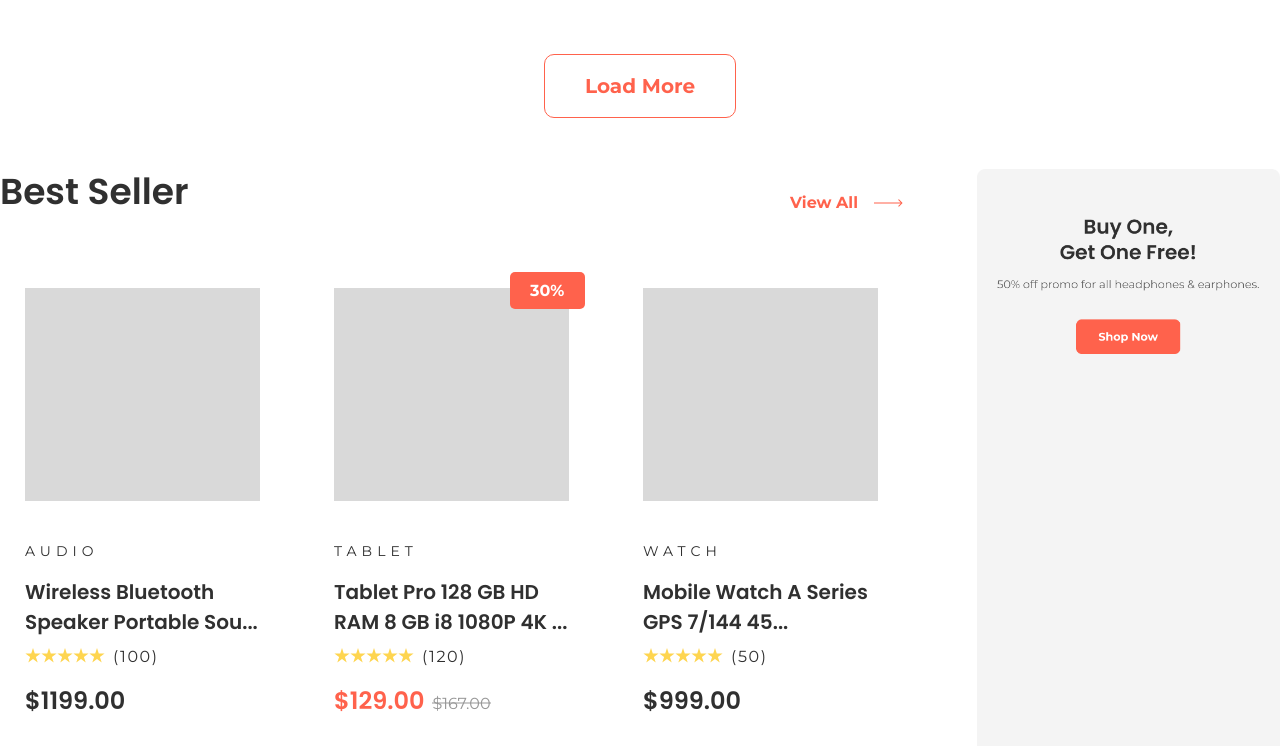
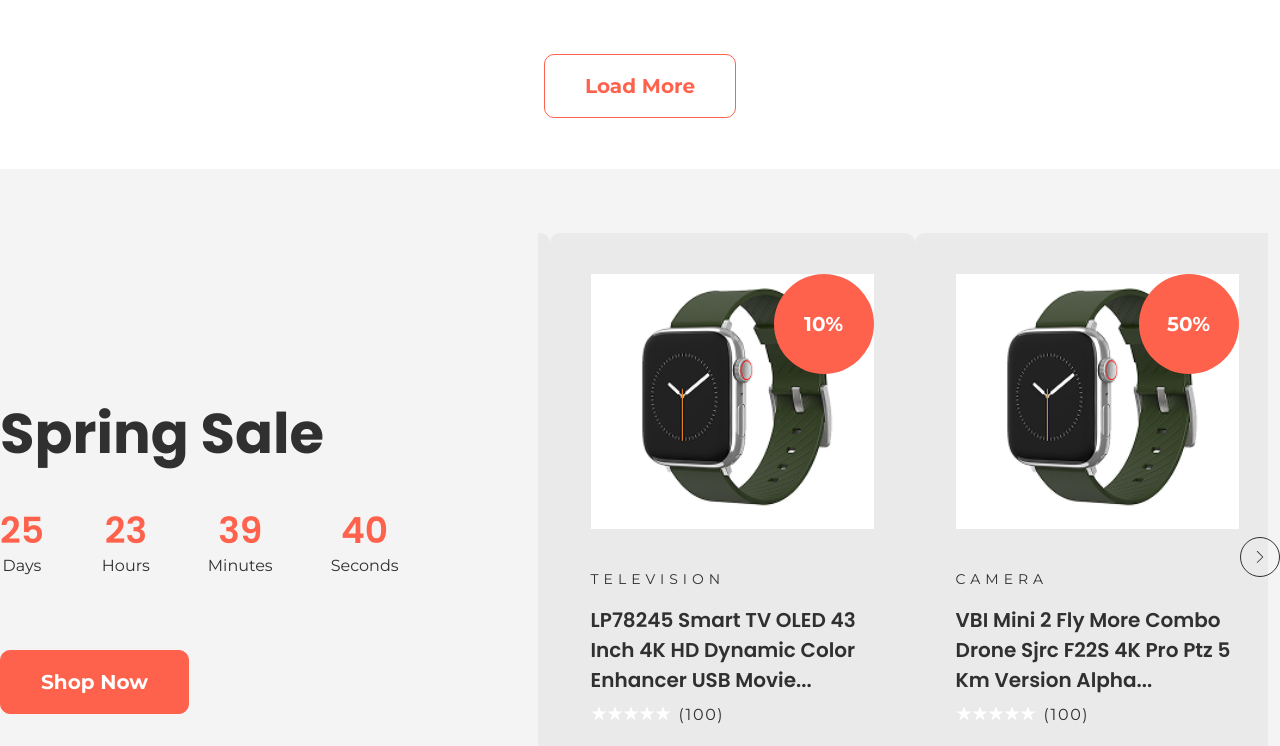
Before and after one commit to mashrafi02/E-Shop-Ecommerce-App, a React (Vite) app: page / in a window 1280 px wide. Shown: the part 2884-3630 px from the top of the page. Built offline with nearby package versions, Linux system fonts and the light colour scheme.

Commit message:
Spring sale complete

```diff
--- a/src/Pagelayouts/DiscountComponent.jsx
+++ b/src/Pagelayouts/DiscountComponent.jsx
@@ -1,9 +1,10 @@
 import React from 'react'
 
-const DiscountComponent = ({width="75px", height="37px", px="20px", py="7px", radius="5px", text}) => {
+const DiscountComponent = ({width="75px", height="37px", px="20px", py="7px", radius="5px", fontSize="16px", text}) => {
   return (
-    <div className="bg-[#FF624C] font-[Montserrat] text-base text-white font-bold leading-6"
+    <div className="bg-[#FF624C] font-[Montserrat] text-white font-bold leading-6 flex justify-center items-center"
          style={{
+            fontSize:fontSize,
             width:width,
             height:height,
             paddingInline:px,
--- a/src/Pagelayouts/ProductComponent.jsx
+++ b/src/Pagelayouts/ProductComponent.jsx
@@ -3,13 +3,17 @@ import DiscountComponent from "./DiscountComponent";
 import { IoMdHeartEmpty } from "react-icons/io";
 import { GoShareAndroid } from "react-icons/go";
 import CartIcon2 from "../assets/svg_icons/CartIcon2";
+import { useState } from "react";
 
 const ProductComponent = ({maxWidth="284px",
                           image="/images/product-placeholder.png",
                           text="",
                           title="",
                           bg="transparent",
+                          bgHover=undefined,
                           border=true,
+                          starColor="#FED550",
+                          starHover=false,
                           p="24px 24px 44px 24px",
                           discount="",
                           diswidth="75px",
@@ -17,19 +21,32 @@ const ProductComponent = ({maxWidth="284px",
                           dispx = "20px",
                           dispy = "7px",
                           disradius = "5px",
+                          disFontSize="16px",
+                          disTop="-16px",
+                          disRight="-16px",
                           rating="0",
                           starRating="",
-                          availability="",
+                          totalProduct=undefined,
+                          availability=undefined,
                           price="0",
                           preprice="" }) => {
 
-  const hoverBorder = 'hover:border-[#BFBFBF]'
+
+  const hoverBorder = 'hover:border-[#BFBFBF]';
+  const hoverStar = 'group-hover:!text-[#FED550]';
+  const hoverbg = `hover:!bg-[${bgHover}]`;
+  let stockWidth = Math.floor((parseInt(availability)/parseInt(totalProduct)) * 100)
+  let stockWidthColor = stockWidth > 90? "#FF624C" : "#303030";
+
+
+  console.log(stockWidth)
+
   let ratingNumberArray;
   if(starRating){
     ratingNumberArray = new Array(starRating).fill("");
   }
   return (
-    <div className={`border border-transparent ${border && hoverBorder} rounded-[10px] cursor-pointer duration-300 group`}
+    <div className={`border border-transparent ${border && hoverBorder} ${bgHover && hoverbg} rounded-[10px] cursor-pointer duration-300 group`}
           style={{
             maxWidth:maxWidth,
             padding:p,
@@ -39,8 +56,8 @@ const ProductComponent = ({maxWidth="284px",
             <img className='w-full' src={image} alt="item-image" />
             {
               discount &&
-                  <div className="discount absolute z-999 -top-4 -right-4">
-                      <DiscountComponent width={diswidth} height={disheight} px={dispx} py={dispy} radius={disradius} text={discount} />
+                  <div className="discount absolute z-999" style={{top:disTop, right:disRight}}>
+                      <DiscountComponent width={diswidth} height={disheight} px={dispx} py={dispy} radius={disradius} text={discount} fontSize={disFontSize}/>
                   </div>
             }
             <div className="hover-options scale-0 group-hover:scale-100 duration-300 flex justify-center gap-x-[18px] items-center absolute w-full top-[158px]">
@@ -57,7 +74,7 @@ const ProductComponent = ({maxWidth="284px",
         </div>
         <h4 className="text-[14px] text-[#303030] leading-5 font-[Montserrat] font-normal tracking-[5px] mb-4">{title}</h4>
         <p className="text-[#303030] font-[Poppins] text-xl font-semibold leading-[30px] mb-2 group-hover:text-[#FF624C] group-hover:underline duration-200">{text}</p>
-        <div className="star-rating flex items-center mb-5">
+        <div className={`star-rating flex items-center mb-5 ${starHover && hoverStar}`} style={{color:starColor}}>
             {
               starRating &&
                   ratingNumberArray.map((_,index) => <StarIcon key={index} />)
@@ -66,7 +83,7 @@ const ProductComponent = ({maxWidth="284px",
         </div>
         <span className="font-[Poppins] text-2xl font-semibold leading-[30px]"
               style={{
-                color: preprice? "#FF624C" : "#303030"
+                color: preprice? "#FF624C" : "#303030",
               }}>${price}
         </span>
         {
@@ -75,6 +92,16 @@ const ProductComponent = ({maxWidth="284px",
                   ${preprice}
               </span>
         }
+        {
+          availability &&
+              <div className="h-[30px] w-full bg-[#E0E0E0] rounded-[25px] mt-8 relative">
+                  <div style={{background:stockWidthColor, width:`${stockWidth}%`, height:"100%", borderRadius:"25px"}}>
+                      <span className="text-white font-[Montserrat] font-bold text-base leading-6 absolute w-full text-center top-1/2 -translate-y-1/2"
+                          >{stockWidth > 90? "LIMITED STOCK!" : `${availability} AVAILABLE`}
+                      </span>
+                  </div>
+              </div>
+        }
     </div>
   )
 }
--- /dev/null
+++ b/src/Pagelayouts/Timer.jsx
@@ -0,0 +1,63 @@
+import React, { useEffect, useState } from 'react';
+
+const Timer = ({ OfferLastDate = undefined }) => {
+  const [leftTime, setLeftTime] = useState({
+    day: "00",
+    hour: "00",
+    minute: "00",
+    second: "00"
+  });
+
+  const getLeftTime = () => {
+    const lastTime = new Date(OfferLastDate).getTime();
+    const currentTime = Date.now();
+    const difference = lastTime - currentTime;
+
+    if (difference <= 0) {
+      return { day: "00", hour: "00", minute: "00", second: "00" };
+    } else {
+      let days = Math.floor(difference / (1000 * 60 * 60 * 24));
+      let hours = Math.floor((difference / (1000 * 60 * 60)) % 24);
+      let minutes = Math.floor((difference / (1000 * 60)) % 60);
+      let seconds = Math.floor((difference / 1000) % 60);
+
+      return {
+        day: String(days).padStart(2, "0"),
+        hour: String(hours).padStart(2, "0"),
+        minute: String(minutes).padStart(2, "0"),
+        second: String(seconds).padStart(2, "0")
+      };
+    }
+  };
+
+  useEffect(() => {
+    const interval = setInterval(() => {
+      setLeftTime(getLeftTime());
+    }, 1000);
+
+    return () => clearInterval(interval);
+  }, [OfferLastDate]);
+
+  return (
+    <div className='flex gap-x-[58px]'>
+        <span className='flex flex-col justify-center items-center font-[Poppins] font-semibold text-[#FF624C] text-4xl leading-[46px] relative after:absolute after:content-[":"] after:text-[36px] after:text-[#FF624C] after:font-semibold after:leading-6 after:top-2 after:-right-8'>
+            {leftTime.day}
+            <span className='font-[Montserrat] font-normal text-base text-[#303030] leading-6'>Days</span>
+        </span>
+        <span className='flex flex-col justify-center items-center font-[Poppins] font-semibold text-[#FF624C] text-4xl leading-[46px] relative after:absolute after:content-[":"] after:text-[36px] after:text-[#FF624C] after:font-semibold after:leading-6 after:top-2 after:-right-8'>
+            {leftTime.hour}
+            <span className='font-[Montserrat] font-normal text-base text-[#303030] leading-6'>Hours</span>
+        </span>
+        <span className='flex flex-col justify-center items-center font-[Poppins] font-semibold text-[#FF624C] text-4xl leading-[46px] relative after:absolute after:content-[":"] after:text-[36px] after:text-[#FF624C] after:font-semibold after:leading-6 after:top-2 after:-right-8'>
+            {leftTime.minute}
+            <span className='font-[Montserrat] font-normal text-base text-[#303030] leading-6'>Minutes</span>
+        </span>
+        <span className='flex flex-col justify-center items-center font-[Poppins] font-semibold text-[#FF624C] text-4xl leading-[46px]'>
+            {leftTime.second}
+            <span className='font-[Montserrat] font-normal text-base text-[#303030] leading-6'>Seconds</span>
+        </span>
+    </div>
+  );
+};
+
+export default Timer;
--- a/src/assets/svg_icons/StarIcon.jsx
+++ b/src/assets/svg_icons/StarIcon.jsx
@@ -1,6 +1,6 @@
 import React from 'react'
 
-const StarIcon = ({width=16, height=15, bg="#FED550"}) => {
+const StarIcon = ({width=16, height=15, bg="currentColor"}) => {
   return (
     <svg width={width} height={height} viewBox="0 0 16 15" fill="none" xmlns="http://www.w3.org/2000/svg">
         <path d="M8 0L9.79611 5.52786H15.6085L10.9062 8.94427L12.7023 14.4721L8 11.0557L3.29772 14.4721L5.09383 8.94427L0.391548 5.52786H6.20389L8 0Z" fill={bg}/>
--- a/src/components/HomePage_Components/FeaturedProductsSlider.jsx
+++ b/src/components/HomePage_Components/FeaturedProductsSlider.jsx
@@ -78,6 +78,7 @@ const FeaturedProductsSlider = () => {
                     </span>
                 </Link>
             </div>
+            <div className='min-w-0 featured-products'>
                 <Slider {...settings}>
                     <ProductComponent image={"/images/watch.png"} title={"PHONE"} text={"JPhone 13 High Quality Value Buy Best Cam..."} rating={"50"} starRating={5} price={"999.00"}/>
                     <ProductComponent image={"/images/watch.png"} title={"AUDIO"} text={"WH-1000XM4 Wireless Headphones High Qu..."} rating={"120"} starRating={5} price={"59.00"} preprice={"118.00"} discount={"50"}/>
@@ -90,6 +91,7 @@ const FeaturedProductsSlider = () => {
                     <ProductComponent image={"/images/watch.png"} title={"CAMERA"} text={"Mini Polaroid Camera for Girls with Flash Li..."} rating={"70"} starRating={5} price={"79.00"} preprice={"118.00"} discount={"50"}/>
                     <ProductComponent image={"/images/watch.png"} title={"TELEVISION"} text={"AG OLED65CXPUA 4K Smart OLED TV New ..."} rating={"20"} starRating={5} price={"2799.00"}/>
                 </Slider>
+            </div>
         </section>
     </Container>
   )
--- /dev/null
+++ b/src/components/HomePage_Components/SpringSale.jsx
@@ -0,0 +1,72 @@
+import React from 'react';
+import Container from "../../Pagelayouts/Container";
+import Slider from "react-slick";
+import "slick-carousel/slick/slick.css";
+import "slick-carousel/slick/slick-theme.css";
+import { SlArrowRight } from "react-icons/sl";
+import ProductComponent from '../../Pagelayouts/ProductComponent';
+import Timer from '../../Pagelayouts/Timer';
+import Button from "../../Pagelayouts/Button";
+
+function SampleNextArrow(props) {
+  const { className, onClick } = props;
+  return (
+    <div
+      className={className}
+      style={{
+        width:"40px",
+        height:"40px",
+        border:"1px solid #303030",
+        borderRadius:"50%",
+        display:"flex",
+        justifyContent:"center",
+        alignItems:"center",
+        right:0,
+        zIndex:10
+      }}
+      onClick={onClick}
+    >
+      <SlArrowRight className='text-[12px] text-[#303030] absolute left-1/2 -translate-x-1/2'/>
+    </div>
+  );
+}
+
+const SpringSale = () => {
+
+    var settings = {
+        dots: false,
+        infinite: true,
+        autoplay: true,
+        speed: 350,
+        autoplaySpeed: 2000,
+        slidesToShow: 2,
+        slidesToScroll: 1,
+        nextArrow: <SampleNextArrow />,
+      };
+
+  return (
+    <section className='mb-[110px] py-[64px]' style={{background:"url('/images/springsale-back.png')"}}>
+        <Container>
+            <div className='flex gap-x-[127px] items-center'>
+                <div className="timer">
+                    <h2 className='max-w-[325px] font-[Poppins] font-bold text-[56px] text-[#303030] leading-[68px] mb-10'>Spring Sale</h2>
+                    <Timer OfferLastDate="June 27, 2025 12:00 PM +06"/>
+                    <div className='mt-[72px]'>
+                        <Button text="Shop Now" />
+                    </div>
+                </div>
+                <div className='min-w-0 spring-sale'>
+                    <Slider {...settings}>
+                        <ProductComponent maxWidth='463px' border={false} bg='#EAEAEA' starColor='white' starHover={true} bgHover="white" image={"/images/watch.png"} title={"TELEVISION"} text={"LP78245 Smart TV OLED 43 Inch 4K HD Dynamic Color Enhancer USB Movie..."} rating={"100"} starRating={5} price={"4599.00"} preprice="5058.00" availability={50} totalProduct={100} p='40px 40px 43px 40px' discount='10' disheight='100px' diswidth='100px' dispy='35px' dispx='28px' disradius='50%' disFontSize='20px' disTop='0' disRight='0'/>
+                        <ProductComponent maxWidth='463px' border={false} bg='#EAEAEA' starColor='white' starHover={true} bgHover="white" image={"/images/watch.png"} title={"CAMERA"} text={"VBI Mini 2 Fly More Combo Drone Sjrc F22S 4K Pro Ptz 5 Km Version Alpha..."} rating={"100"} starRating={5} price={"819.00"} preprice="1638.00" availability={95} totalProduct={100} p='40px 40px 43px 40px' discount='50' disheight='100px' diswidth='100px' dispy='35px' dispx='28px' disradius='50%' disFontSize='20px' disTop='0' disRight='0'/>
+                        <ProductComponent maxWidth='463px' border={false} bg='#EAEAEA' starColor='white' starHover={true} bgHover="white" image={"/images/watch.png"} title={"TELEVISION"} text={"LP78245 Smart TV OLED 43 Inch 4K HD Dynamic Color Enhancer USB Movie..."} rating={"100"} starRating={5} price={"4599.00"} preprice="5058.00" availability={50} totalProduct={100} p='40px 40px 43px 40px' discount='10' disheight='100px' diswidth='100px' dispy='35px' dispx='28px' disradius='50%' disFontSize='20px' disTop='0' disRight='0'/>
+                        <ProductComponent maxWidth='463px' border={false} bg='#EAEAEA' starColor='white' starHover={true} bgHover="white" image={"/images/watch.png"} title={"CAMERA"} text={"VBI Mini 2 Fly More Combo Drone Sjrc F22S 4K Pro Ptz 5 Km Version Alpha..."} rating={"100"} starRating={5} price={"819.00"} preprice="1638.00" availability={95} totalProduct={100} p='40px 40px 43px 40px' discount='50' disheight='100px' diswidth='100px' dispy='35px' dispx='28px' disradius='50%' disFontSize='20px' disTop='0' disRight='0'/>
+                    </Slider>
+                </div>
+            </div>
+        </Container>
+    </section>
+  )
+}
+
+export default SpringSale
--- a/src/index.css
+++ b/src/index.css
@@ -1,9 +1,25 @@
 @import "tailwindcss";
 
-.slick-list{
+.featured-products .slick-list{
   margin: 0 40px !important;
 }
 
-.slick-track {
+.featured-products .slick-track {
   left: 2.5px !important;
 }
+
+.spring-sale .slick-list{
+  margin: 0 12px !important;
+}
+
+.spring-sale .slick-track {
+  left: 12px !important;
+}
+
+.spring-sale .slick-next::before{
+  color: transparent !important;
+}
+
+.spring-sale .slick-prev{
+  display: none !important;
+}
--- a/src/pages/HomePage.jsx
+++ b/src/pages/HomePage.jsx
@@ -5,6 +5,7 @@ import FAQ from "../components/HomePage_Components/FAQ"
 import FeaturedProductsSlider from "../components/HomePage_Components/FeaturedProductsSlider"
 import NewProducts from "../components/HomePage_Components/NewProducts"
 import Offer from "../components/HomePage_Components/Offer"
+import SpringSale from "../components/HomePage_Components/SpringSale"
 
 const HomePage = () => {
   return (
@@ -14,6 +15,7 @@ const HomePage = () => {
       <FeaturedProductsSlider />
       <Offer />
       <NewProducts />
+      <SpringSale />
       <BestSeller />
       <FAQ />
     </>
```
Also changed, not shown: public/images/springsale-back.png (added). Lines whose indentation alone changed are shown as unchanged.
